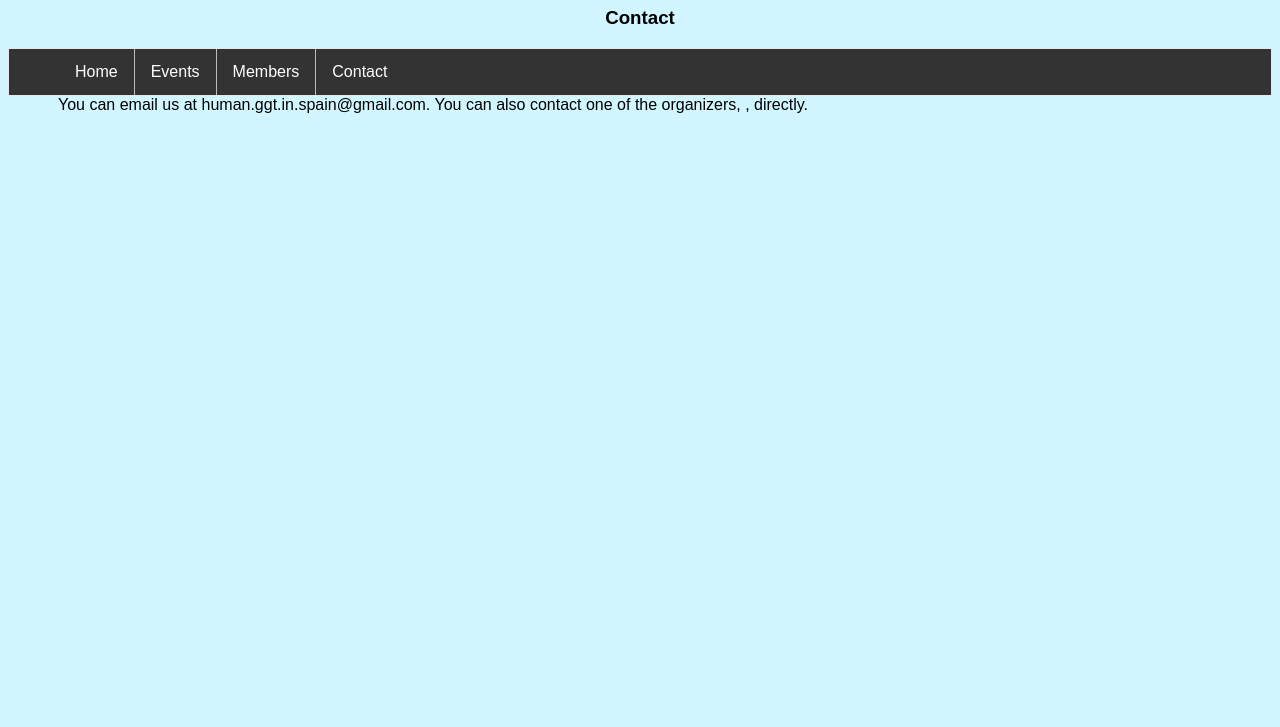
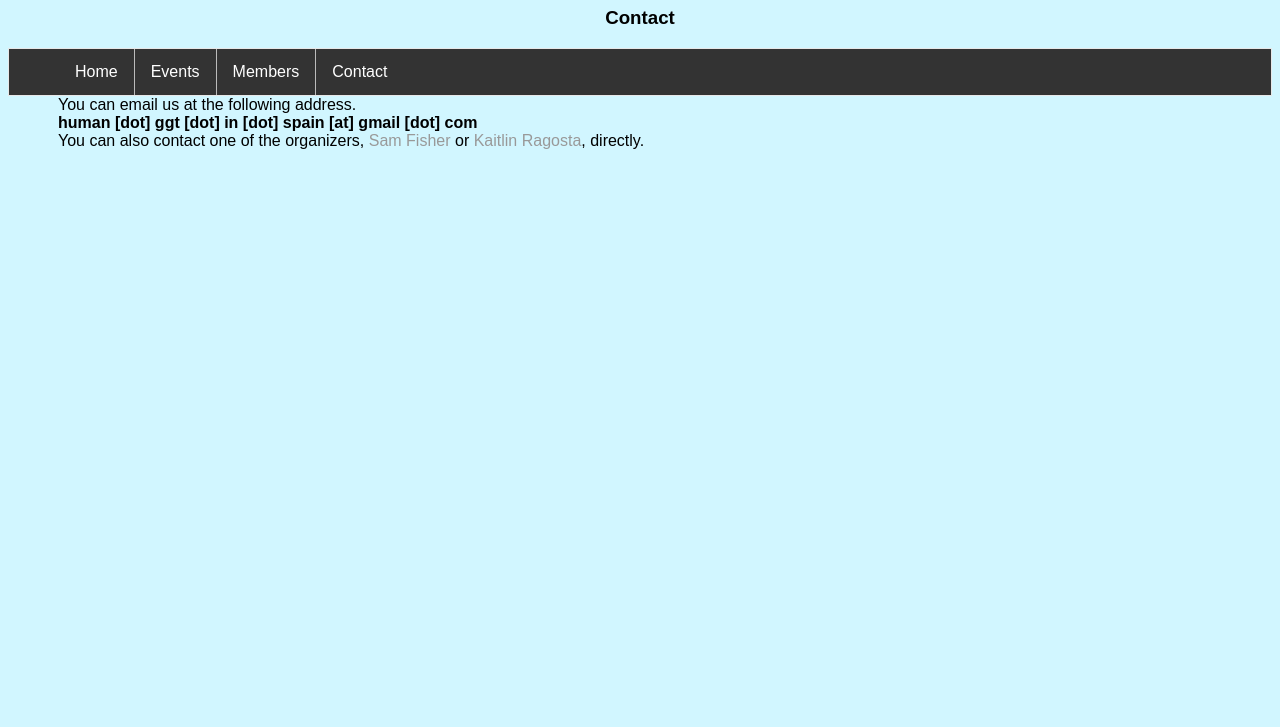
Before and after one commit to Human-GGT-In-Spain/Human-GGT-In-Spain.github.io, a plain HTML site: page contact.html in a window 1280 px wide. Shown: the part 73-800 px from the top of the page. Drawn offline with nearby package versions, Linux system fonts and the light colour scheme; a web font is replaced by a local one.

Commit message:
Add contact info

```diff
--- a/contact.html
+++ b/contact.html
@@ -174,7 +174,11 @@ var val = a = Math.floor((Math.random() * 4) + 1),
 
 <div class="padd">
 
-You can email us at human.ggt.in.spain@gmail.com. You can also contact one of the organizers, , directly.
-
+You can email us at the following address.
+<br>
+<b>human [dot] ggt [dot] in [dot] spain [at] gmail [dot] com</b>
+<br>
+You can also contact one of the organizers, <a href="https://sampfisher.github.io/">Sam Fisher</a> or <a href="https://sites.google.com/view/kaitlinragostahughes/bio?authuser=0">Kaitlin Ragosta</a>, directly.
+<br>
 </div>
 </body>
```
